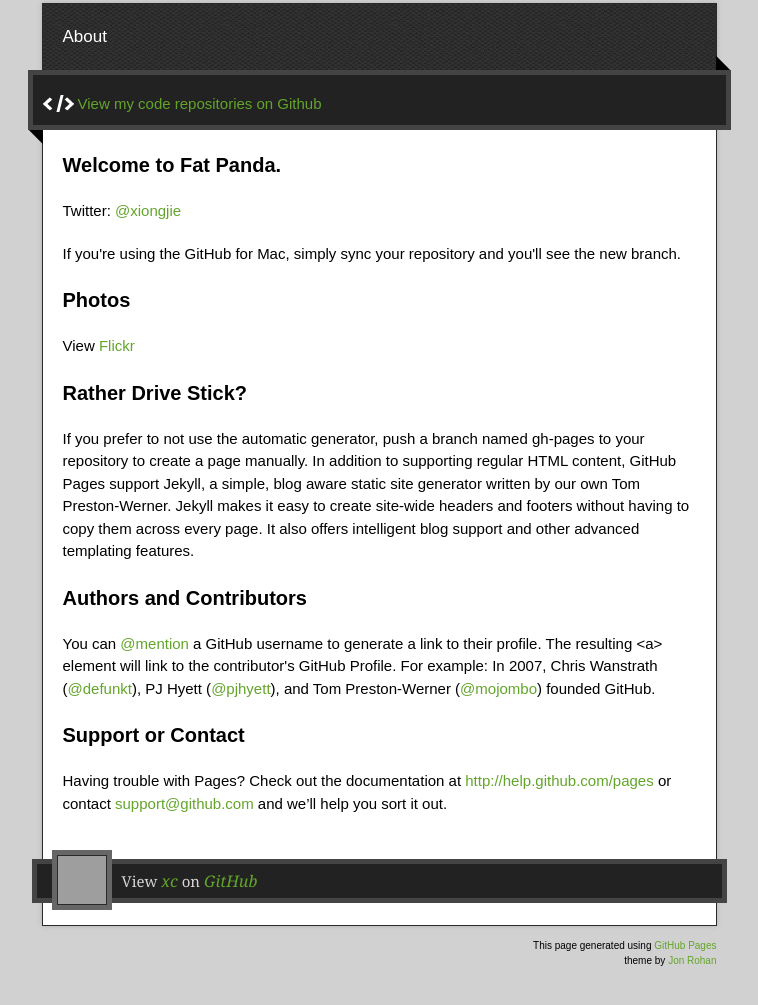
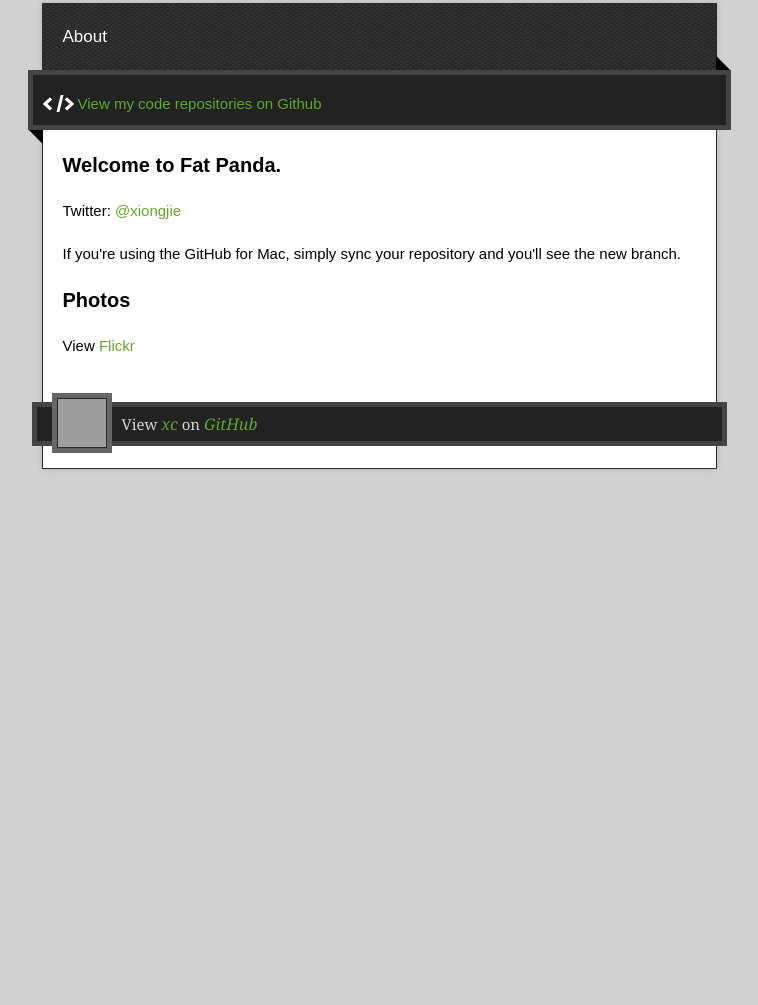
Before and after one commit to xc/xc.github.io, a plain HTML site: page index.html in a window 1280 px wide. Shown: the part 127-1132 px from the top of the page, without its empty margins (261-1019 px from the left). After the commit the page ends 800 px from the top, so only its background shows below. Drawn offline with nearby package versions, Linux system fonts and the light colour scheme; grey boxes are pictures that could not be loaded.

Commit message:
Update index.html

```diff
--- a/index.html
+++ b/index.html
@@ -44,18 +44,7 @@
 
 <p>View <a href="http://www.flickr.com/photos/chenxiongjie/">Flickr</a></p>
 
-<h3>Rather Drive Stick?</h3>
-
-<p>If you prefer to not use the automatic generator, push a branch named <code>gh-pages</code> to your repository to create a page manually. In addition to supporting regular HTML content, GitHub Pages support Jekyll, a simple, blog aware static site generator written by our own Tom Preston-Werner. Jekyll makes it easy to create site-wide headers and footers without having to copy them across every page. It also offers intelligent blog support and other advanced templating features.</p>
-
-<h3>Authors and Contributors</h3>
-
-<p>You can <a href="https://github.com/blog/821" class="user-mention">@mention</a> a GitHub username to generate a link to their profile. The resulting <code>&lt;a&gt;</code> element will link to the contributor's GitHub Profile. For example: In 2007, Chris Wanstrath (<a href="https://github.com/defunkt" class="user-mention">@defunkt</a>), PJ Hyett (<a href="https://github.com/pjhyett" class="user-mention">@pjhyett</a>), and Tom Preston-Werner (<a href="https://github.com/mojombo" class="user-mention">@mojombo</a>) founded GitHub.</p>
-
-<h3>Support or Contact</h3>
-
-<p>Having trouble with Pages? Check out the documentation at <a href="http://help.github.com/pages">http://help.github.com/pages</a> or contact <a href="mailto:support@github.com">support@github.com</a> and we’ll help you sort it out.</p>
-        </article>
+      </article>
       </div>
     </div>
     <footer>
@@ -65,7 +54,7 @@
 
       </div>
       <div class="creds">
-        <small>This page generated using <a href="https://pages.github.com/">GitHub Pages</a><br/>theme by <a href="http://twitter.com/jonrohan/">Jon Rohan</a></small>
+        <small></small>
       </div>
     </footer>
   </div>
```
